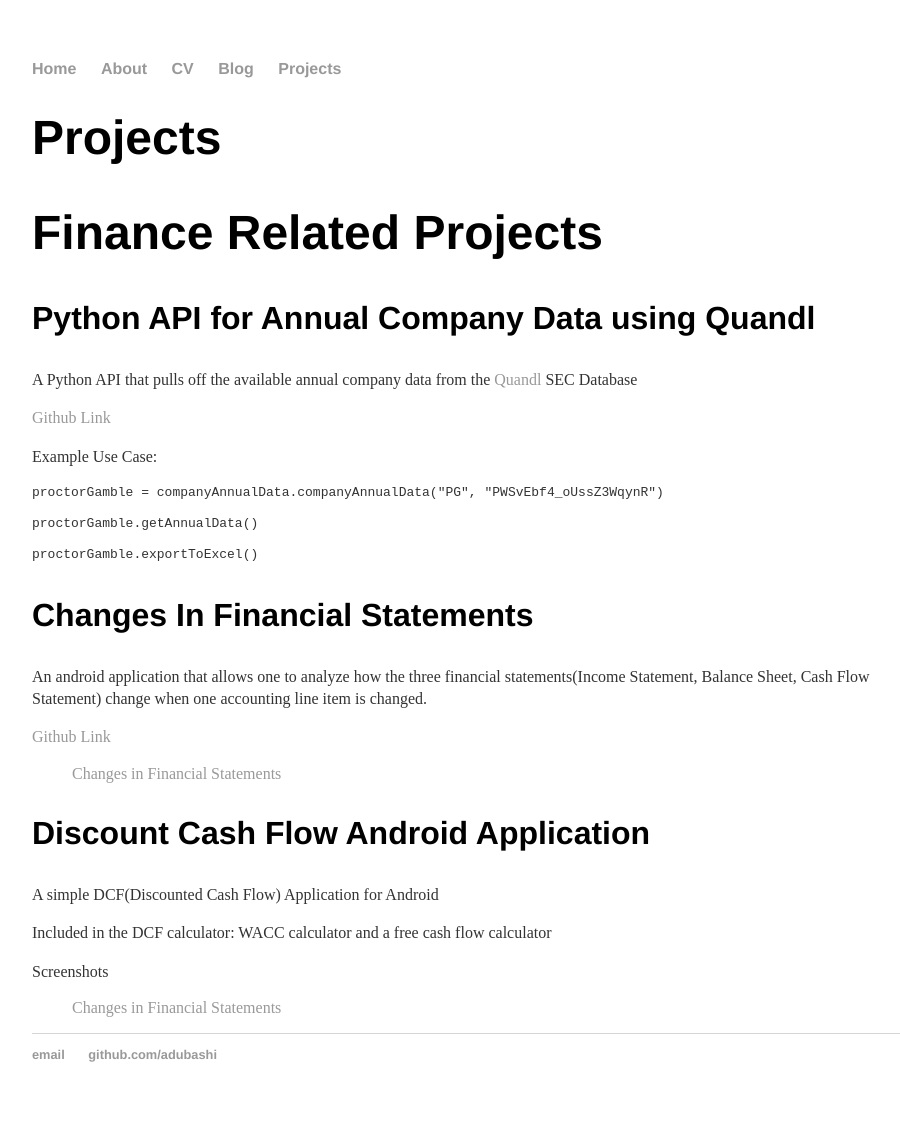
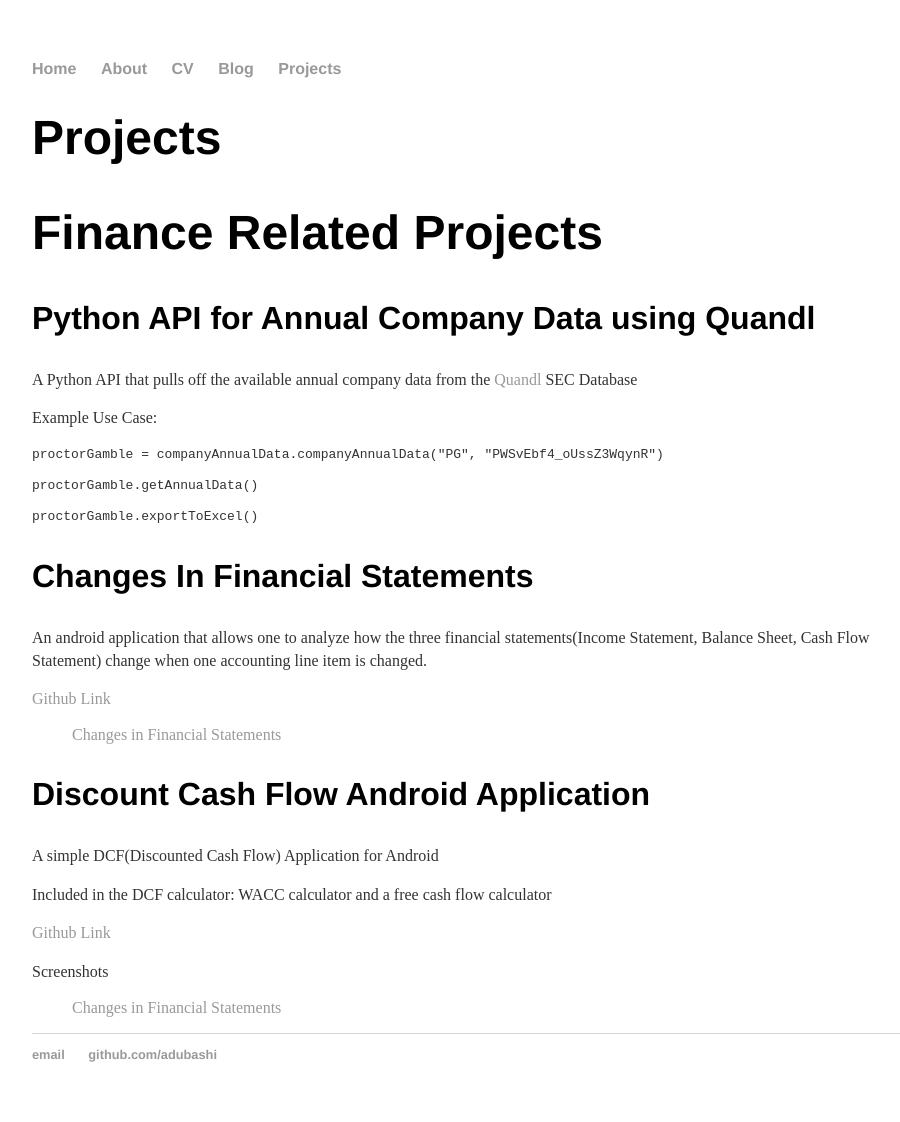
Before and after one commit to adubashi/adubashi.github.io, a Jekyll site: the page built from projects/index.html, in a window 1280 px wide. Shown: the whole page, without its empty margins (160-1060 px from the left). Built offline with Jekyll 4.4.1, drawn with Linux system fonts in a browser that asks for light colours; a script that is not in the unit is left out; part of the change alters nothing that is shown.

```diff
--- a/projects/index.html
+++ b/projects/index.html
@@ -10,7 +10,6 @@ title: Projects
 <div class="quandl">
 <h3>Python API for Annual Company Data using Quandl</h3>
 <p>A Python API that pulls off the available annual company data from the <a href="https://www.quandl.com/data/SEC">Quandl</a> SEC Database</p>
-<p><a href="https://github.com/adubashi/DCFAndroid">Github Link</a></p>
 <p>Example Use Case:</p>
 <code>
 <p> proctorGamble = companyAnnualData.companyAnnualData("PG", "PWSvEbf4_oUssZ3WqynR")</p>
@@ -29,6 +28,7 @@ title: Projects
 <h3>Discount Cash Flow Android Application</h3>
 <p>A simple DCF(Discounted Cash Flow) Application for Android</p>
 <p>Included in the DCF calculator: WACC calculator and a free cash flow calculator</p>
+<p><a href="https://github.com/adubashi/DCFAndroid">Github Link</a></p>
 <p>Screenshots</p>
 <blockquote class="imgur-embed-pub" lang="en" data-id="a/7BSkp"><a href="//imgur.com/a/7BSkp">Changes in Financial Statements</a></blockquote><script async src="//s.imgur.com/min/embed.js" charset="utf-8"></script>
 </div>
```
